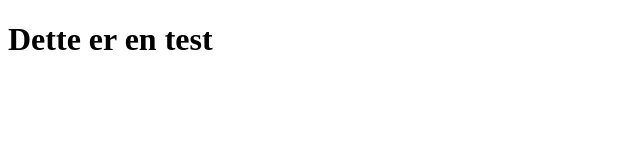
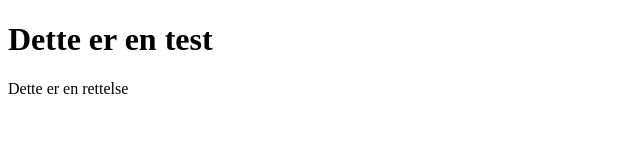
Before and after one commit to MortenBonderup/test, a plain HTML site: page index.html in a window 1280 px wide. Shown: the whole page, without its empty margins (0-640 px from the left). Drawn offline with Linux system fonts and the light colour scheme.

Commit message:
Version 2

```diff
--- a/index.html
+++ b/index.html
@@ -5,5 +5,7 @@
 </head>
 <body>
 <H1>Dette er en test</H1>
+
+    Dette er en rettelse
 </body>
 </html>
```
